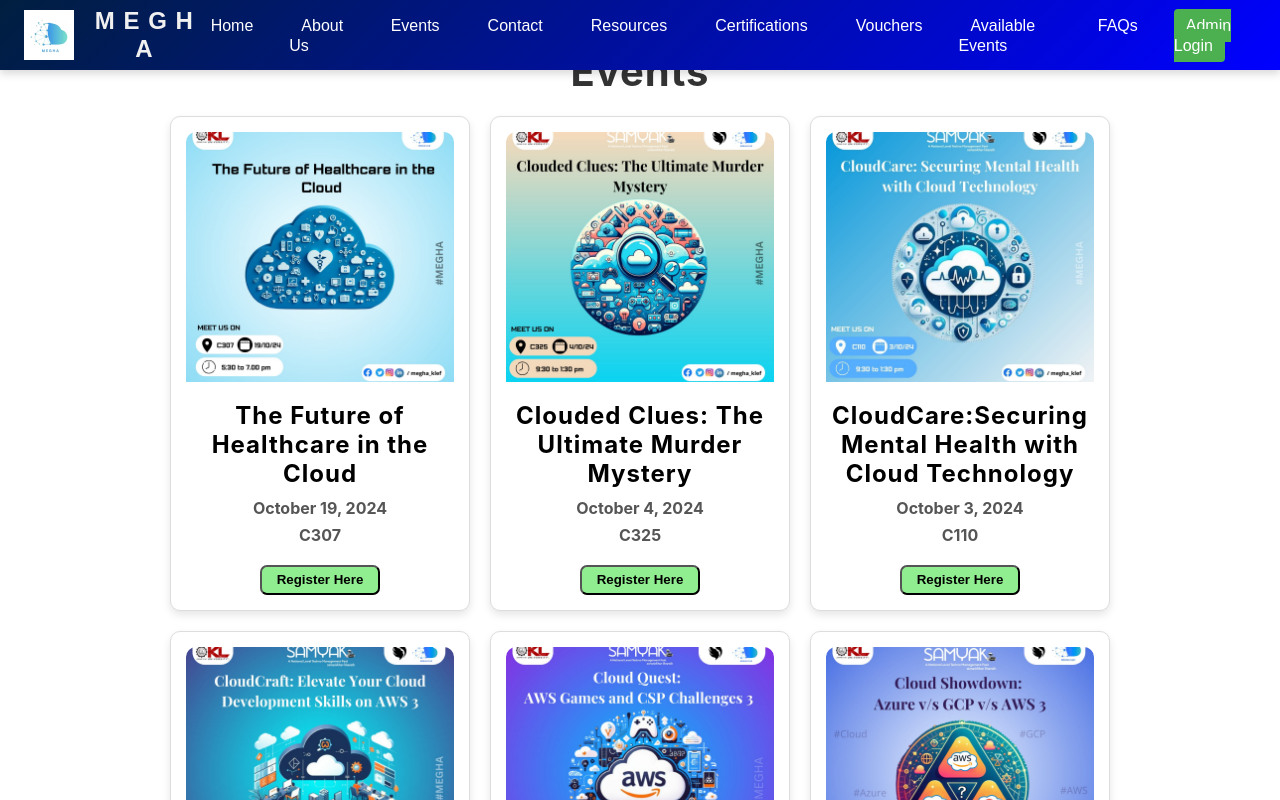
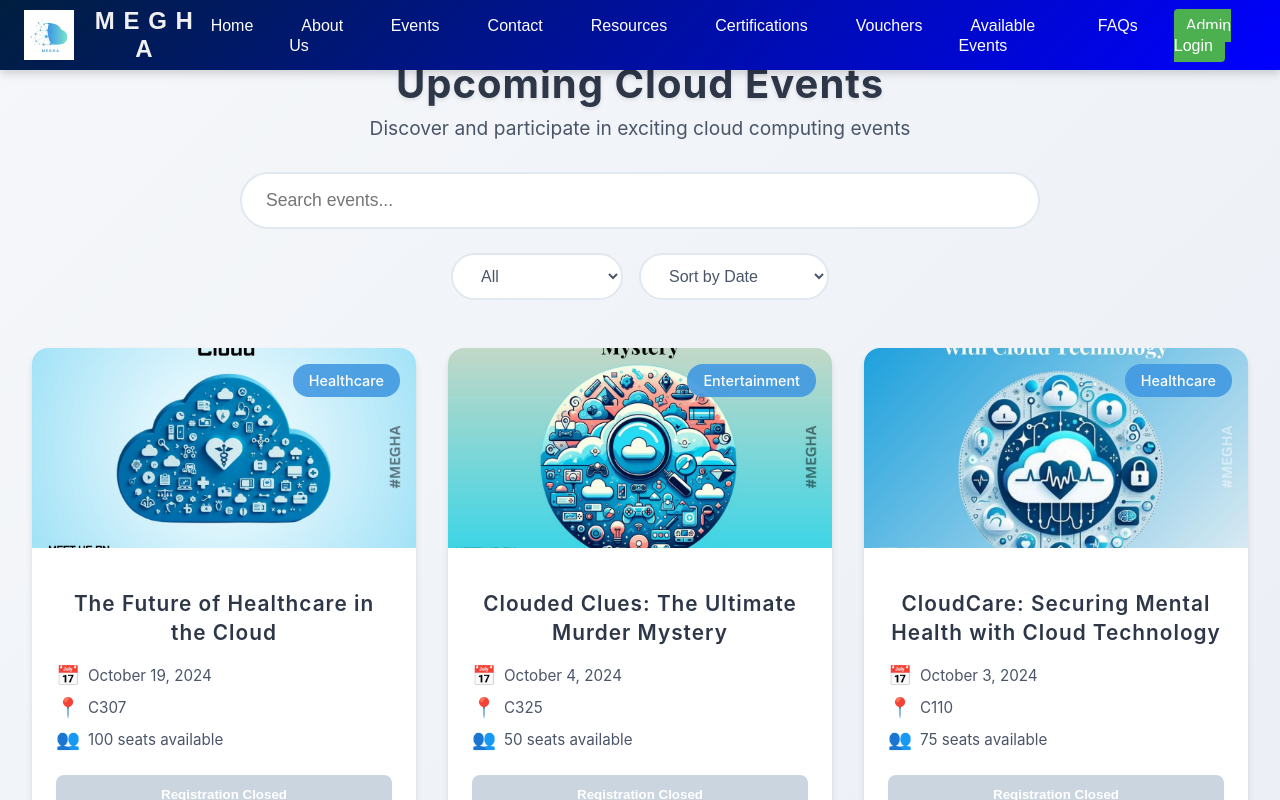
Before and after one commit to dhanushgubba/MeghaWebsite, a React (Create React App) app: page /events in a window 1280 px wide. Shown: the top 800 px of the page. Built offline with nearby package versions, Linux system fonts and the light colour scheme.

Commit message:
updated the events

```diff
--- a/src/pages/Events.css
+++ b/src/pages/Events.css
@@ -1,6 +1,26 @@
-.events-intro {
+.events-container {
+  padding: 2rem;
+  background: linear-gradient(135deg, #f5f7fa 0%, #e4e9f2 100%);
+  min-height: 100vh;
+}
+
+.events-header {
   text-align: center;
-    padding: 20px;
+  margin-bottom: 3rem;
+}
+
+.events-header h1 {
+  font-size: 2.5rem;
+  color: #2d3748;
+  margin-bottom: 0.5rem;
+  font-weight: 700;
+  text-shadow: 0 2px 4px rgba(0, 0, 0, 0.1);
+}
+
+.events-subtitle {
+  font-size: 1.2rem;
+  color: #4a5568;
+  margin-bottom: 2rem;
 }
 
 .fadeIn {
@@ -8,66 +28,204 @@
 }
 
 @keyframes fadeInAnimation {
-    0% { opacity: 0; }
-    100% { opacity: 1; }
+  0% {
+    opacity: 0;
+    transform: translateY(-20px);
+  }
+  100% {
+    opacity: 1;
+    transform: translateY(0);
+  }
+}
+
+.events-controls {
+  max-width: 800px;
+  margin: 0 auto 2rem;
+}
+
+.search-box {
+  margin-bottom: 1.5rem;
+}
+
+.search-box input {
+  width: 100%;
+  padding: 1rem 1.5rem;
+  font-size: 1.1rem;
+  border: 2px solid #e2e8f0;
+  border-radius: 2rem;
+  background-color: white;
+  transition: all 0.3s ease;
+}
+
+.search-box input:focus {
+  outline: none;
+  border-color: #4299e1;
+  box-shadow: 0 0 0 3px rgba(66, 153, 225, 0.2);
+}
+
+.filter-controls {
+  display: flex;
+  gap: 1rem;
+  justify-content: center;
+}
+
+.category-select,
+.sort-select {
+  padding: 0.75rem 1.5rem;
+  border: 2px solid #e2e8f0;
+  border-radius: 1.5rem;
+  background-color: white;
+  color: #4a5568;
+  font-size: 1rem;
+  cursor: pointer;
+  transition: all 0.3s ease;
+}
+
+.category-select:focus,
+.sort-select:focus {
+  outline: none;
+  border-color: #4299e1;
+  box-shadow: 0 0 0 3px rgba(66, 153, 225, 0.2);
 }
 
 .event-cards {
-    display: flex;
-    flex-wrap: wrap;
-    justify-content: center;
-    gap: 20px;
+  display: grid;
+  grid-template-columns: repeat(auto-fill, minmax(350px, 1fr));
+  gap: 2rem;
+  max-width: 1400px;
+  margin: 0 auto;
 }
 
 .event-card {
-    width: 300px;
-    border: 1px solid #ddd;
-    border-radius: 10px;
-    padding: 15px;
-    box-shadow: 0 4px 8px rgba(0, 0, 0, 0.1);
-    transition: transform 0.3s;
-    background-color: #fff;
-
+  background: white;
+  border-radius: 1rem;
+  overflow: hidden;
+  box-shadow: 0 4px 6px rgba(0, 0, 0, 0.1);
+  transition: all 0.3s ease;
 }
 
 .event-card:hover {
+  transform: translateY(-5px);
+  box-shadow: 0 8px 12px rgba(0, 0, 0, 0.15);
+}
+
+.event-image-container {
+  position: relative;
+  height: 200px;
+  overflow: hidden;
+}
+
+.event-image {
+  width: 100%;
+  height: 100%;
+  object-fit: cover;
+  transition: transform 0.3s ease;
+}
+
+.event-card:hover .event-image {
   transform: scale(1.05);
 }
-.event-card p {
-    font-weight: bold;
-    margin-top: 7px;
-}
-.event-card img {
-    height: 250px;
-}
-.event-image {
-    width: 100%;
-    height: 200px;
-    object-fit: cover;
-    border-radius: 10px 10px 0 0;
+
+.event-category {
+  position: absolute;
+  top: 1rem;
+  right: 1rem;
+  padding: 0.5rem 1rem;
+  background-color: rgba(66, 153, 225, 0.9);
+  color: white;
+  border-radius: 1rem;
+  font-size: 0.9rem;
+  font-weight: 500;
 }
 
-.event-card h2 {
-    font-size: 1.5em;
-    margin: 15px 0 10px;
+.event-details {
+  padding: 1.5rem;
 }
 
-.event-card p {
-    font-size: 1em;
-    color: #555;
+.event-details h2 {
+  font-size: 1.3rem;
+  color: #2d3748;
+  margin-bottom: 1rem;
+  line-height: 1.4;
+  font-weight: 600;
 }
-.event-btn{
-    background-color: lightgreen;
+
+.event-info {
+  margin-bottom: 1.5rem;
+}
+
+.event-info p {
+  display: flex;
+  align-items: center;
+  gap: 0.5rem;
+  margin-bottom: 0.5rem;
+  color: #4a5568;
+  font-size: 0.95rem;
+}
+
+.icon {
+  font-size: 1.2rem;
+}
+
+.event-btn {
+  width: 100%;
+  padding: 0.75rem;
+  border: none;
+  border-radius: 0.5rem;
+  background-color: #48bb78;
   color: white;
-    margin-top: 20px;
-    width: 120px;
-    height: 30px;
-    border-radius: 7px;
+  font-weight: 600;
   cursor: pointer;
+  transition: all 0.3s ease;
 }
+
+.event-btn:not(.closed):hover {
+  background-color: #38a169;
+  transform: translateY(-2px);
+}
+
+.event-btn.closed {
+  background-color: #cbd5e0;
+  cursor: not-allowed;
+}
+
 .event-btn a {
   text-decoration: none;
-    color: black;
-    font-weight: bold;
-    cursor: pointer;
+  color: white;
+  display: block;
+  width: 100%;
+  height: 100%;
 }
+
+.no-events {
+  grid-column: 1 / -1;
+  text-align: center;
+  padding: 3rem;
+  background: white;
+  border-radius: 1rem;
+  color: #4a5568;
+  font-size: 1.1rem;
+}
+
+@media (max-width: 768px) {
+  .events-container {
+    padding: 1rem;
+  }
+
+  .events-header h1 {
+    font-size: 2rem;
+  }
+
+  .filter-controls {
+    flex-direction: column;
+  }
+
+  .category-select,
+  .sort-select {
+    width: 100%;
+  }
+
+  .event-cards {
+    grid-template-columns: 1fr;
+  }
+}
--- a/src/pages/Events.js
+++ b/src/pages/Events.js
@@ -1,4 +1,4 @@
-import React from 'react';
+import React, { useState } from 'react';
 import './Events.css';
 import Event1 from '../events/event1.jpg';
 import Event2 from '../events/event2.jpg';
@@ -12,6 +12,7 @@ import Event9 from '../events/event9.jpg';
 import Event10 from '../events/event10.jpg';
 import Event11 from '../events/event11.jpg';
 import Event12 from '../events/event12.jpg';
+
 const eventData = [
   {
     id: 1,
@@ -19,6 +20,9 @@ const eventData = [
     date: 'October 19, 2024',
     venue: 'C307',
     image: Event1,
+    category: 'Healthcare',
+    seats: 100,
+    registrationEndDate: '2024-10-18',
   },
   {
     id: 2,
@@ -26,13 +30,19 @@ const eventData = [
     date: 'October 4, 2024',
     venue: 'C325',
     image: Event2,
+    category: 'Entertainment',
+    seats: 50,
+    registrationEndDate: '2024-10-03',
   },
   {
     id: 3,
-    title: 'CloudCare:Securing Mental Health with Cloud Technology',
+    title: 'CloudCare: Securing Mental Health with Cloud Technology',
     date: 'October 3, 2024',
     venue: 'C110',
     image: Event3,
+    category: 'Healthcare',
+    seats: 75,
+    registrationEndDate: '2024-10-02',
   },
   {
     id: 4,
@@ -40,6 +50,9 @@ const eventData = [
     date: 'October 1, 2024',
     venue: 'FF LAB',
     image: Event4,
+    category: 'Workshop',
+    seats: 120,
+    registrationEndDate: '2024-09-30',
   },
   {
     id: 5,
@@ -47,6 +60,9 @@ const eventData = [
     date: 'October 1, 2024',
     venue: 'C410',
     image: Event5,
+    category: 'Competition',
+    seats: 80,
+    registrationEndDate: '2024-09-30',
   },
   {
     id: 6,
@@ -54,6 +70,9 @@ const eventData = [
     date: 'October 1, 2024',
     venue: 'C624B',
     image: Event6,
+    category: 'Competition',
+    seats: 90,
+    registrationEndDate: '2024-09-30',
   },
   {
     id: 7,
@@ -61,6 +80,9 @@ const eventData = [
     date: 'September 30, 2024',
     venue: 'TF LAB',
     image: Event7,
+    category: 'Workshop',
+    seats: 100,
+    registrationEndDate: '2024-09-29',
   },
   {
     id: 8,
@@ -68,6 +90,9 @@ const eventData = [
     date: 'September 30, 2024',
     venue: 'TF LAB',
     image: Event8,
+    category: 'Workshop',
+    seats: 100,
+    registrationEndDate: '2024-09-29',
   },
   {
     id: 9,
@@ -75,6 +100,9 @@ const eventData = [
     date: 'September 30, 2024',
     venue: 'C624B',
     image: Event9,
+    category: 'Competition',
+    seats: 60,
+    registrationEndDate: '2024-09-29',
   },
   {
     id: 10,
@@ -82,6 +110,9 @@ const eventData = [
     date: 'September 30, 2024',
     venue: 'C624B',
     image: Event10,
+    category: 'Competition',
+    seats: 60,
+    registrationEndDate: '2024-09-29',
   },
   {
     id: 11,
@@ -89,6 +120,9 @@ const eventData = [
     date: 'September 30, 2024',
     venue: 'C624A',
     image: Event11,
+    category: 'Workshop',
+    seats: 100,
+    registrationEndDate: '2024-09-29',
   },
   {
     id: 12,
@@ -96,25 +130,141 @@ const eventData = [
     date: 'September 30, 2024',
     venue: 'C624A',
     image: Event12,
+    category: 'Workshop',
+    seats: 100,
+    registrationEndDate: '2024-09-29',
   },
 ];
 
 const Events = () => {
+  const [searchTerm, setSearchTerm] = useState('');
+  const [selectedCategory, setSelectedCategory] = useState('all');
+  const [sortBy, setSortBy] = useState('date');
+
+  const categories = [
+    'all',
+    ...new Set(eventData.map((event) => event.category)),
+  ];
+
+  const filteredEvents = eventData
+    .filter((event) => {
+      const matchesSearch =
+        event.title.toLowerCase().includes(searchTerm.toLowerCase()) ||
+        event.venue.toLowerCase().includes(searchTerm.toLowerCase());
+      const matchesCategory =
+        selectedCategory === 'all' || event.category === selectedCategory;
+      return matchesSearch && matchesCategory;
+    })
+    .sort((a, b) => {
+      if (sortBy === 'date') {
+        return new Date(b.date) - new Date(a.date);
+      } else if (sortBy === 'seats') {
+        return b.seats - a.seats;
+      }
+      return 0;
+    });
+
+  const isRegistrationClosed = (endDate) => {
+    return new Date(endDate) < new Date();
+  };
+
   return (
-    <div className="events-intro">
-      <h1 className="fadeIn">Events</h1>
+    <div className="events-container">
+      <div className="events-header">
+        <h1 className="fadeIn">Upcoming Cloud Events</h1>
+        <p className="events-subtitle">
+          Discover and participate in exciting cloud computing events
+        </p>
+
+        <div className="events-controls">
+          <div className="search-box">
+            <input
+              type="text"
+              placeholder="Search events..."
+              value={searchTerm}
+              onChange={(e) => setSearchTerm(e.target.value)}
+            />
+          </div>
+
+          <div className="filter-controls">
+            <select
+              value={selectedCategory}
+              onChange={(e) => setSelectedCategory(e.target.value)}
+              className="category-select"
+            >
+              {categories.map((category) => (
+                <option key={category} value={category}>
+                  {category.charAt(0).toUpperCase() + category.slice(1)}
+                </option>
+              ))}
+            </select>
+
+            <select
+              value={sortBy}
+              onChange={(e) => setSortBy(e.target.value)}
+              className="sort-select"
+            >
+              <option value="date">Sort by Date</option>
+              <option value="seats">Sort by Capacity</option>
+            </select>
+          </div>
+        </div>
+      </div>
+
       <div className="event-cards">
-        {eventData.map((event) => (
-          <div className="event-card" key={event.id}>
-            <img src={event.image} alt={event.title} className="event-image" />
-            <h2>{event.title}</h2>
-            <p>{event.date}</p>
-            <p>{event.venue}</p>
-            <button className="event-btn">
-              <a href="https://www.academics.klef.in/login">Register Here</a>
-            </button>
+        {filteredEvents.length > 0 ? (
+          filteredEvents.map((event) => (
+            <div className="event-card" key={event.id}>
+              <div className="event-image-container">
+                <img
+                  src={event.image}
+                  alt={event.title}
+                  className="event-image"
+                />
+                <span className="event-category">{event.category}</span>
+              </div>
+              <div className="event-details">
+                <h2>{event.title}</h2>
+                <div className="event-info">
+                  <p className="event-date">
+                    <span className="icon">📅</span> {event.date}
+                  </p>
+                  <p className="event-venue">
+                    <span className="icon">📍</span> {event.venue}
+                  </p>
+                  <p className="event-seats">
+                    <span className="icon">👥</span> {event.seats} seats
+                    available
+                  </p>
+                </div>
+                <button
+                  className={`event-btn ${
+                    isRegistrationClosed(event.registrationEndDate)
+                      ? 'closed'
+                      : ''
+                  }`}
+                  disabled={isRegistrationClosed(event.registrationEndDate)}
+                >
+                  {isRegistrationClosed(event.registrationEndDate) ? (
+                    'Registration Closed'
+                  ) : (
+                    <a
+                      href="https://www.academics.klef.in/login"
+                      target="_blank"
+                      rel="noopener noreferrer"
+                    >
+                      Register Now
+                    </a>
+                  )}
+                </button>
+              </div>
+            </div>
+          ))
+        ) : (
+          <div className="no-events">
+            <p>No events found matching your criteria</p>
           </div>
-        ))}
+        )}
       </div>
     </div>
   );
```
Lines whose indentation alone changed are shown as unchanged.
